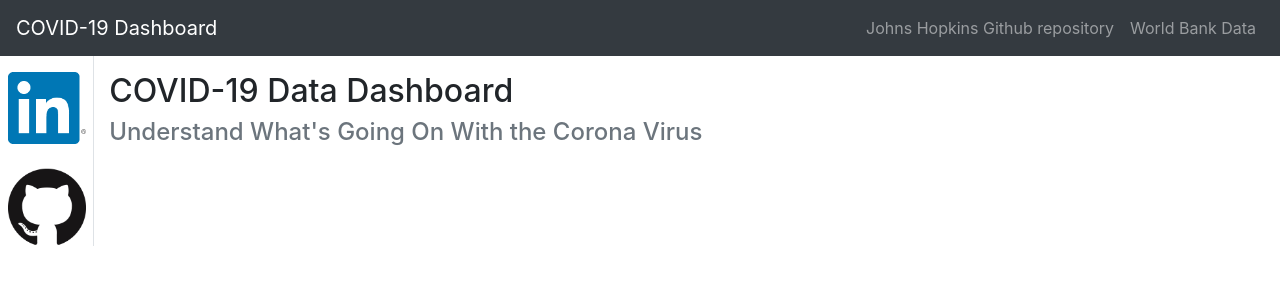
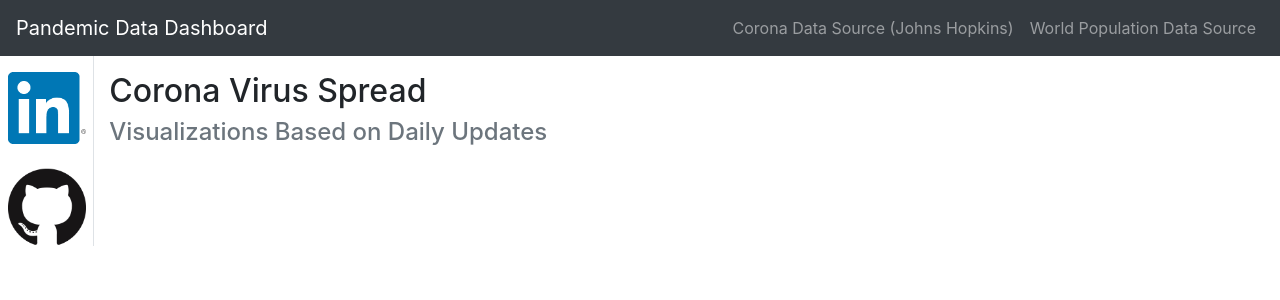
Before and after one commit to trulsmoller/pandemic2020, a Flask app: template pandemic2020/templates/index.html in a window 1280 px wide. Shown: the top 300 px of the page. Run offline with Flask 2, Linux system fonts and the light colour scheme; the template is opened without the code that fills it, so the values that code supplies are empty; some libraries are stand-ins or nearby versions.

Commit message:
seventh commit

```diff
--- a/pandemic2020/templates/index.html
+++ b/pandemic2020/templates/index.html
@@ -1,6 +1,6 @@
 <head>
 
-<title>COVID-19 Dashboard</title>
+<title>Pandemic Dashboard</title>
 
 <!--import script files needed from plotly and bootstrap-->
 <link rel="stylesheet" href="https://maxcdn.bootstrapcdn.com/bootstrap/4.0.0/css/bootstrap.min.css" integrity="sha384-Gn5384xqQ1aoWXA+058RXPxPg6fy4IWvTNh0E263XmFcJlSAwiGgFAW/dAiS6JXm" crossorigin="anonymous">
@@ -15,7 +15,7 @@
 
 <!--navbar links-->
 <nav class="navbar navbar-expand-lg navbar-dark bg-dark sticky-top">
-   <a class="navbar-brand" href="#">COVID-19 Dashboard</a>
+   <a class="navbar-brand" href="#">Pandemic Data Dashboard</a>
   <button class="navbar-toggler" type="button" data-toggle="collapse"
   data-target="#navbarTogglerDemo02"
   aria-controls="navbarTogglerDemo02" aria-expanded="false"
@@ -26,10 +26,10 @@
   <div class="collapse navbar-collapse" id="navbarTogglerDemo02">
     <ul class="navbar-nav ml-auto mt-2 mt-lg-0">
       <li class="nav-item">
-        <a class="nav-link" href="https://github.com/CSSEGISandData/COVID-19"> Johns Hopkins Github repository</a>
+        <a class="nav-link" href="https://github.com/CSSEGISandData/COVID-19"> Corona Data Source (Johns Hopkins)</a>
       </li>
       <li class="nav-item">
-        <a class="nav-link" href="https://data.worldbank.org/">World Bank Data</a>
+        <a class="nav-link" href="https://www.kaggle.com/tanuprabhu/population-by-country-2020/">World Population Data Source</a>
       </li>
     </ul>
   </div>
@@ -56,8 +56,8 @@
         <!--chart descriptions-->
         <div id="middle-info" class="mt-3">
 
-            <h2 id="tag-line">COVID-19 Data Dashboard</h2>
-            <h4 id="tag-line" class="text-muted">Understand What's Going On With the Corona Virus</h4>
+            <h2 id="tag-line">Corona Virus Spread</h2>
+            <h4 id="tag-line" class="text-muted">Visualizations Based on Daily Updates</h4>
 
         </div>
 
--- a/wrangling_scripts/wrangle_data.py
+++ b/wrangling_scripts/wrangle_data.py
@@ -143,7 +143,7 @@ def return_figures():
             reversescale=True,
             marker_line_color='darkgray',
             marker_line_width=0.5,
-            colorbar_title = 'Infected<br>per 100,000',
+            colorbar_title = 'Infected<br>per 100,000<br>',
             )
         )
 
```
